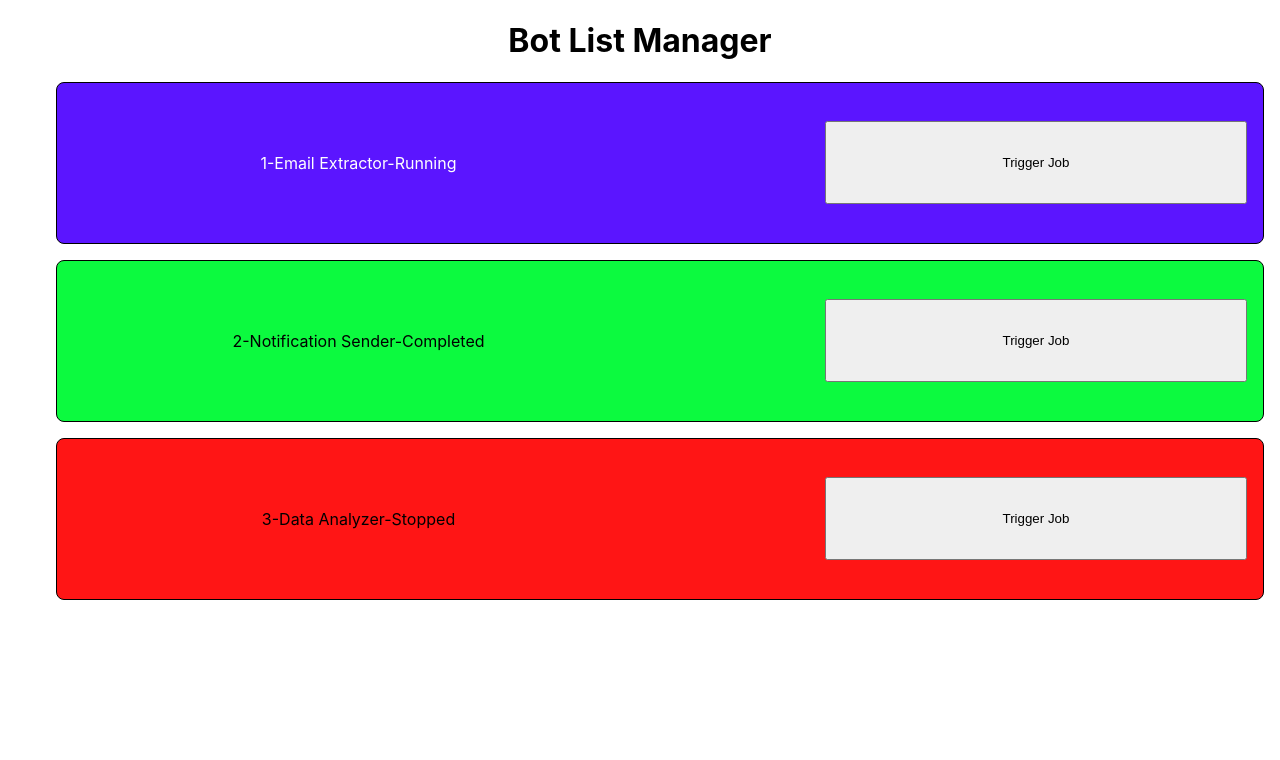
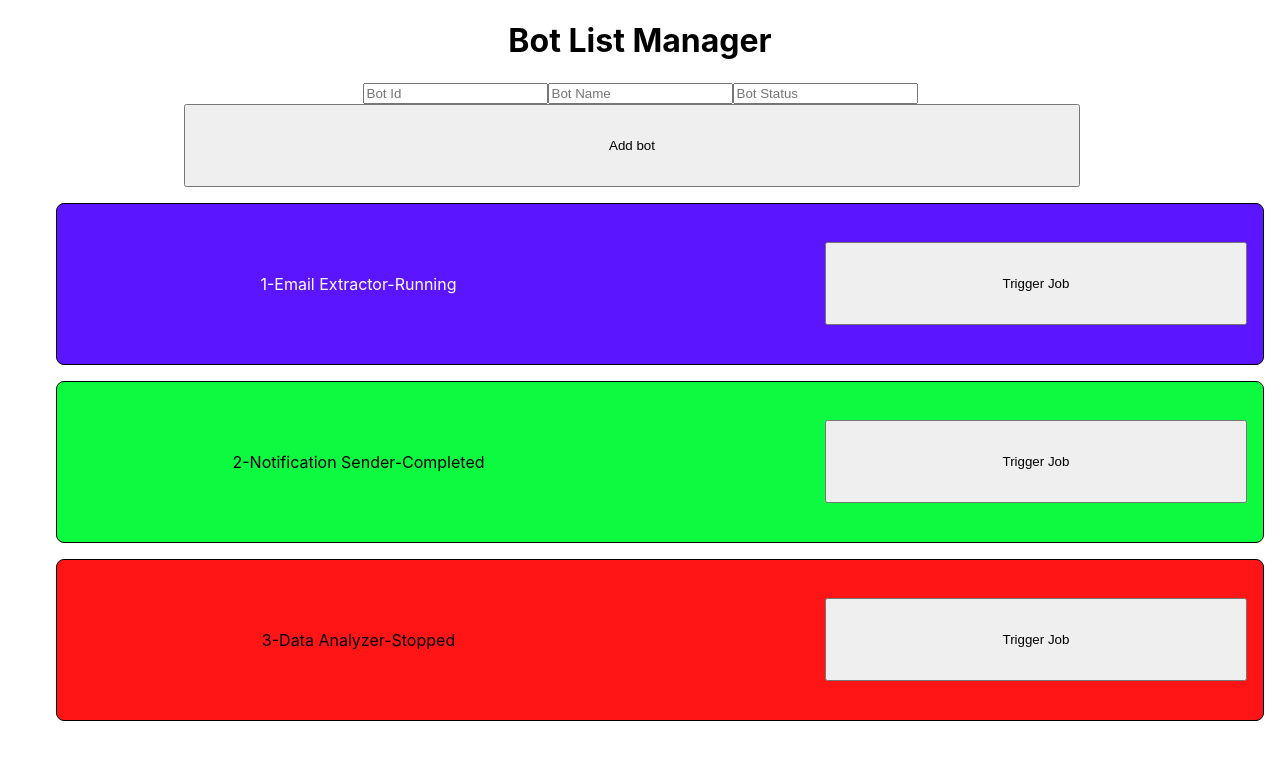
Before and after one commit to mstafford93/bot-list-manager, a React (Create React App) app: page / in a window 1280 px wide. Shown: the top 760 px of the page. Built offline with nearby package versions, Linux system fonts and the light colour scheme.

Commit message:
add add and remove functions

```diff
--- a/src/BotListManager.js
+++ b/src/BotListManager.js
@@ -7,8 +7,22 @@ const BotListManager = () => {
     { id: 3, name: "Data Analyzer", status: "Stopped", task: "Analyzing data" }
   ]);
 
+  const [newBots, setNewBots] = useState({ id: "", botName: "", status: "" })
+
+  const handleDelete = (id) => {
+    setBots(bots.filter((bot) => bot.id !== id))
+    //Only filters none same id
+  }
+
+  const addBotToList = () => {
+    if (newBots.id.trim() !== "" && newBots.botName.trim() !== "" && newBots.status.trim() !== "") {
+      setBots([...bots, newBots])
+      setNewBots({ id: "", botName: "", status: "" })
+    }
+  }
+
   const triggerJob = (id) => {
-    setBots(bots.map((bot) => (bot.id === id ? {...bot, status: "Processing"} : bot)))
+    setBots(bots.map((bot) => (bot.id === id ? { ...bot, status: "Processing" } : bot)))
     console.log(id)
 
   };
@@ -17,12 +31,12 @@ const BotListManager = () => {
     console.log(status);
     if (status === "Completed") {
       return ({
-                backgroundColor: "rgb(12, 250, 63)",
-            })
+        backgroundColor: "rgb(12, 250, 63)",
+      })
     } else if (status === "Stopped") {
       return ({
-                backgroundColor: "rgb(255, 21, 21)",
-            })
+        backgroundColor: "rgb(255, 21, 21)",
+      })
     } else {
       return ({
         backgroundColor: "rgb(91, 21, 255)",
@@ -35,6 +49,10 @@ const BotListManager = () => {
   return (
     <div className="bot-list-manager">
       <h1>Bot List Manager</h1>
+      <input type="text" value={newBots.id} onChange={(e) => setNewBots({ ...newBots, id: e.target.value })} placeholder='Bot Id' />
+      <input type="text" value={newBots.botName} onChange={(e) => setNewBots({ ...newBots, botName: e.target.value })} placeholder='Bot Name' />
+      <input type="text" value={newBots.status} onChange={(e) => setNewBots({ ...newBots, status: e.target.value })} placeholder='Bot Status' />
+      <button onClick={addBotToList}>Add bot</button>
       <ul>
         {bots.map((bot) => <li key={bot.id} style={colorChange(bot.status)}>{bot.id}-{bot.name}-{bot.status}
           <button onClick={() => triggerJob(bot.id)}>Trigger Job</button></li>)}
```
